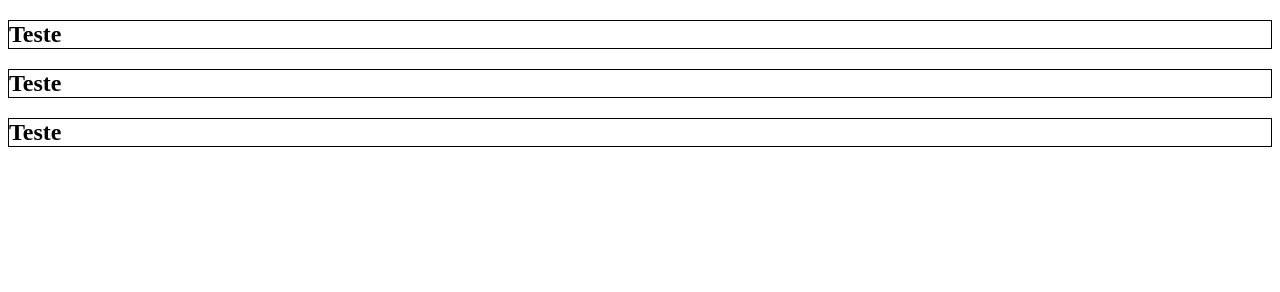
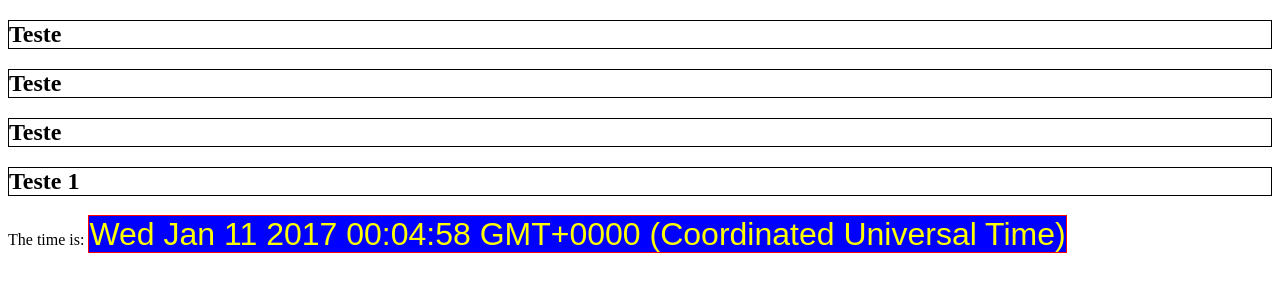
Before and after one commit to marquinhusgoncalves-zz/curso-javascript-da2k, a plain HTML site: page challenge-25/index.html in a window 1280 px wide. Drawn offline with Linux system fonts and the light colour scheme.

Commit message:
Challenge-25

```diff
--- a/challenge-25/challenge-25.js
+++ b/challenge-25/challenge-25.js
@@ -35,4 +35,10 @@ desafio os experimentos legais que você conseguir desenvolver :D
     title.addEventListener( 'click', handleClickTitle, false );
   });
 
+  setInterval(function() {
+    var clock = document.getElementById('clock');
+    clock.classList.add('effect');
+    clock.value = new Date();
+  }, 1000);
+
 })();
--- a/challenge-25/index.html
+++ b/challenge-25/index.html
@@ -13,6 +13,10 @@
 
   <h2>Teste</h2>
 
+  <h2>Teste 1</h2>
+
+  <p>The time is: <output id="clock"></output></p>
+
   <script src="challenge-25.js"></script>
 
 </body>
--- a/challenge-25/style.css
+++ b/challenge-25/style.css
@@ -6,3 +6,17 @@ h2 {
   background-color: black;
   color: white;
 }
+
+output {
+  font: 2em sans-serif;
+  border: 1px solid red;
+}
+
+.effect {
+  background-color: blue;
+  color: yellow;
+  transition-duration: 2s;
+  transition-timing-function: linear;
+  transition-delay: 1s;
+
+}
```
